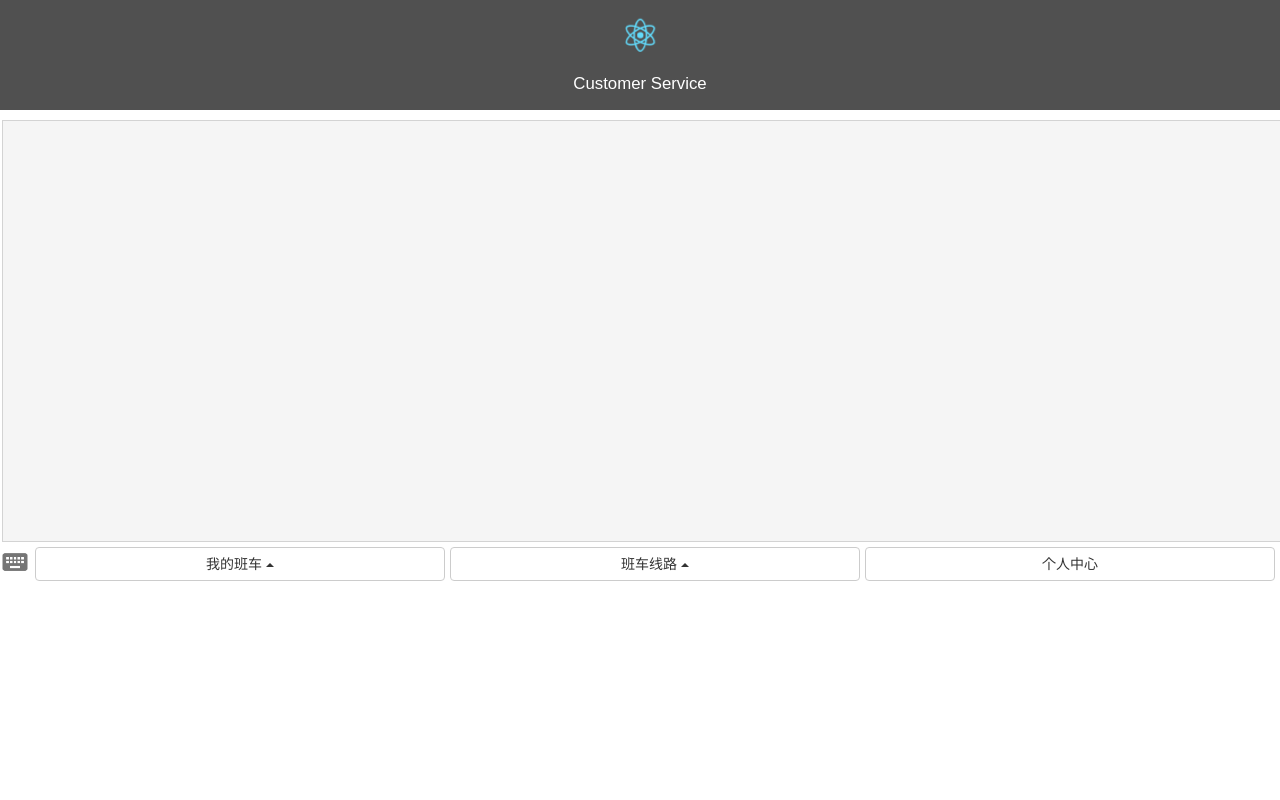
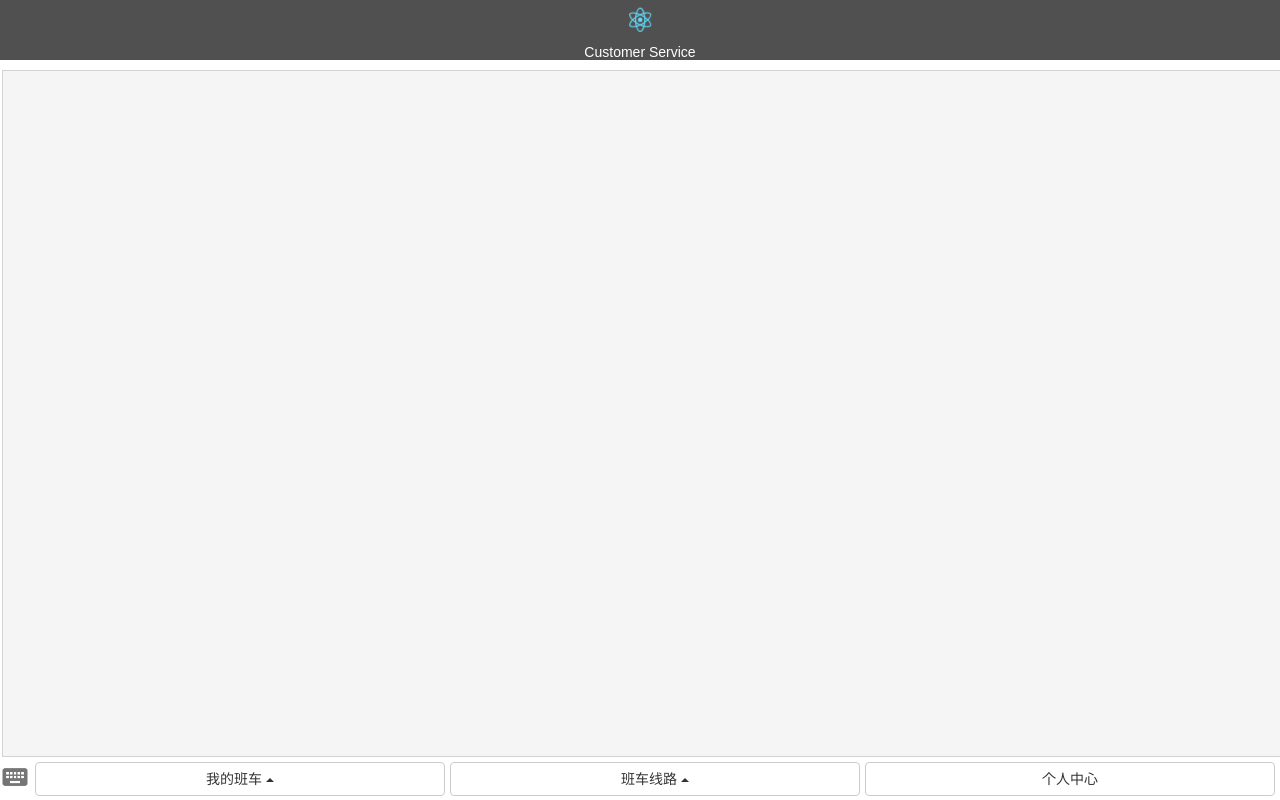
Before and after one commit to rick-hayek/customer-service, a React (Create React App) app in the folder app/: page / in a window 1280 px wide. Built offline with nearby package versions, Linux system fonts and the light colour scheme.

Commit message:
add state controller

```diff
--- a/app/public/index.html
+++ b/app/public/index.html
@@ -20,7 +20,7 @@
       Learn how to configure a non-root public URL by running `npm run build`.
     -->
     <link rel="stylesheet" href="https://maxcdn.bootstrapcdn.com/bootstrap/3.3.7/css/bootstrap.min.css" integrity="sha384-BVYiiSIFeK1dGmJRAkycuHAHRg32OmUcww7on3RYdg4Va+PmSTsz/K68vbdEjh4u" crossorigin="anonymous">
-    <title>Client Service</title>
+    <title>Customer Service</title>
   </head>
   <body>
     <noscript>
--- a/app/src/App.js
+++ b/app/src/App.js
@@ -1,10 +1,12 @@
 import React, { Component } from 'react';
+import { Switch, Route } from 'react-router-dom';
 
 import logo from './img/logo.svg';
 import './style/App.css';
 import './style/chat-history.css';
 
 import ServiceBoard from './scripts/customer-service';
+import ResponseDetail from './scripts/response-detail';
 
 class App extends Component {
 
@@ -13,12 +15,16 @@ class App extends Component {
       <div className="">
         <header className="App App-header">
           <img src={logo} className="App-logo" alt="logo" />
-          <h3 className="App-title">Customer Service</h3>
+          <h5 className="App-title">Customer Service</h5>
         </header>
         <div className="App-intro">
         </div>
 
-        <ServiceBoard />
+        <Switch>
+          {/* <Route exact path='/' component={ServiceBoard} /> */}
+          <Route exact path='/' render={()=><ServiceBoard />} />
+          <Route path='/detail' component={ResponseDetail} />
+        </Switch>
       </div>
     );
   }
--- a/app/src/index.js
+++ b/app/src/index.js
@@ -3,6 +3,13 @@ import ReactDOM from 'react-dom';
 import './index.css';
 import App from './App';
 import registerServiceWorker from './registerServiceWorker';
+import { BrowserRouter } from 'react-router-dom';
 
-ReactDOM.render(<App />, document.getElementById('root'));
+
+ReactDOM.render((
+    <BrowserRouter>
+        <App />
+    </BrowserRouter>
+    ), document.getElementById('root')
+);
 registerServiceWorker();
--- a/app/src/scripts/customer-service.js
+++ b/app/src/scripts/customer-service.js
@@ -35,7 +35,7 @@ const ShuttleBusesDetail=[
     { id: 4, value: '徐汇线', extra: '2', detail: '闵行 上海南站 宜山路' },
     { id: 5, value: '杨浦线', detail: '闵行 杨浦' },
     { id: 6, value: '宝山线', detail: '闵行 宝山' },
-    { id: 99, value: 'All Lines', detail: 'All' }
+    { id: 99, value: 'All Lines', detail: 'All', link: '/detail' }
 ];
 
 const PreDefinedResponses = [
@@ -69,7 +69,7 @@ export default class ServiceBoard extends Component{
     constructor(props){
         super(props);
         this.state = {
-            messages:[],
+            messages: [],
             requestType: RequestType.command,
             cmdImg: keyboardImg,
         };
@@ -224,6 +224,10 @@ class ServiceResponse extends Component{
                     else {
                         details = ': ' + msg.content.detail;
                     }
+
+                    if(!!msg.content.link){
+                        details = (<text>: <a href={msg.content.link}> {msg.content.detail}</a> </text> );
+                    }
                 }
 
                 return (
@@ -246,7 +250,6 @@ class ServiceResponse extends Component{
             });
 
         return(
-            // <div style={{position: 'absolute', bottom: 0}} >{msgs}</div>
             <ul >{msgs}</ul>
         );
     }
--- /dev/null
+++ b/app/src/scripts/response-detail.js
@@ -0,0 +1,11 @@
+import React, { Component } from 'react';
+
+const ResponseDetail = ()=>{
+
+    return (
+    <div>
+        <button onClick={()=>{window.history.back();}}>Go Back</button>
+    </div>
+)}
+
+export default ResponseDetail;
--- a/app/src/style/App.css
+++ b/app/src/style/App.css
@@ -14,18 +14,18 @@ body  {
 
 .App-logo {
   animation: App-logo-spin infinite 20s linear;
-  height: 40px;
+  height: 30px;
 }
 
 .App-header {
   background-color: #222222c9;
-  height: 110px;
-  padding: 15px;
+  height: 60px;
+  padding: 5px;
   color: white;
 }
 
 .App-title {
-  font-size: 1.2em;
+  font-size: 1.0 em;
 }
 
 .App-intro {
--- a/app/src/style/chat-history.css
+++ b/app/src/style/chat-history.css
@@ -14,8 +14,9 @@
   margin-left: 2px;
   margin-right: 1px;
   margin-top: 10px;
-  min-height: 420px;
-  max-height: 420px;
+  /* min-height: 420px; */
+  min-height: calc(100vh - 115px);
+  max-height: calc(100vh - 115px);
   height: 70%;
   border: 1px lightgray solid;
   align-self: center;
```
Also changed, not shown: app/src/reducers/index.js (added).
